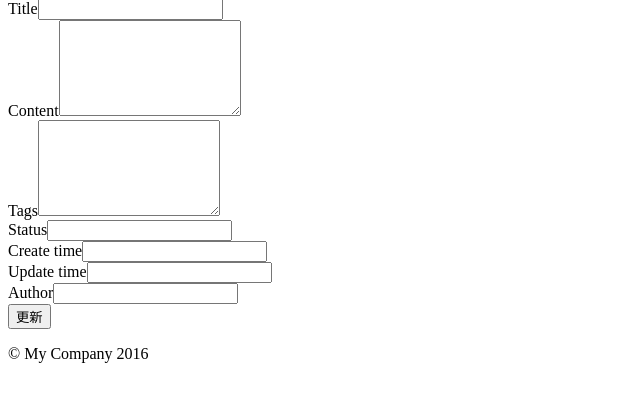
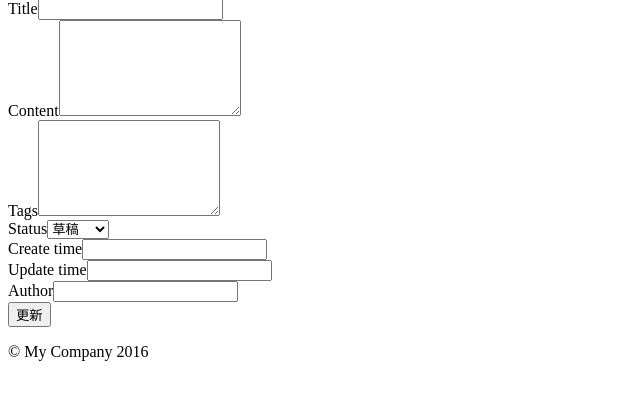
Before and after one commit to ipuxin/iblogh, a Yii app: template backend/views/post/create.php in a window 1280 px wide. Shown: the part 81-499 px from the top of the page, without its empty margins (0-640 px from the left). Run offline with PHP 8.4 and a stand-in for Yii, Linux system fonts and the light colour scheme; the template is opened without the code that fills it, so the values that code supplies are empty; form fields are guessed from the names that the template uses; some libraries are stand-ins or nearby versions.

Commit message:
dropDownList_硬编码_不好

```diff
--- a/backend/views/post/_form.php
+++ b/backend/views/post/_form.php
@@ -18,7 +18,7 @@ use yii\widgets\ActiveForm;
 
     <?= $form->field($model, 'tags')->textarea(['rows' => 6]) ?>
 
-    <?= $form->field($model, 'status')->textInput() ?>
+    <?= $form->field($model, 'status')->dropDownList([1=>'草稿',2=>'已发布'],['prompt'=>'请选择状态']) ?>
 
     <?= $form->field($model, 'create_time')->textInput() ?>
 
```
